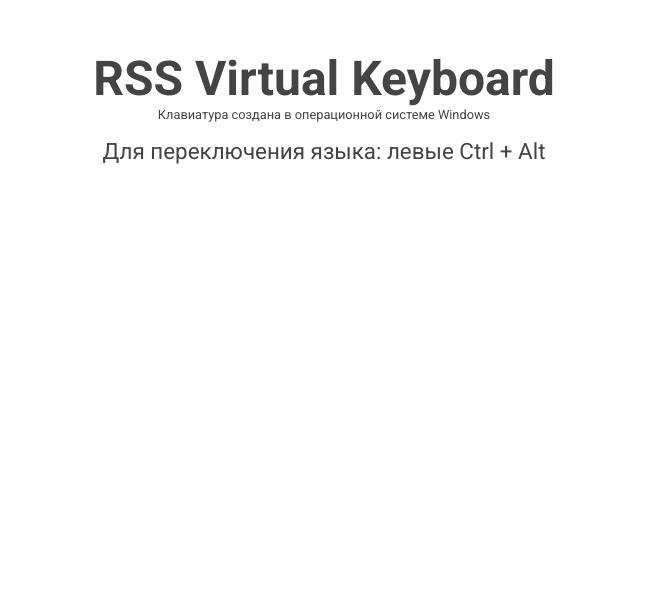
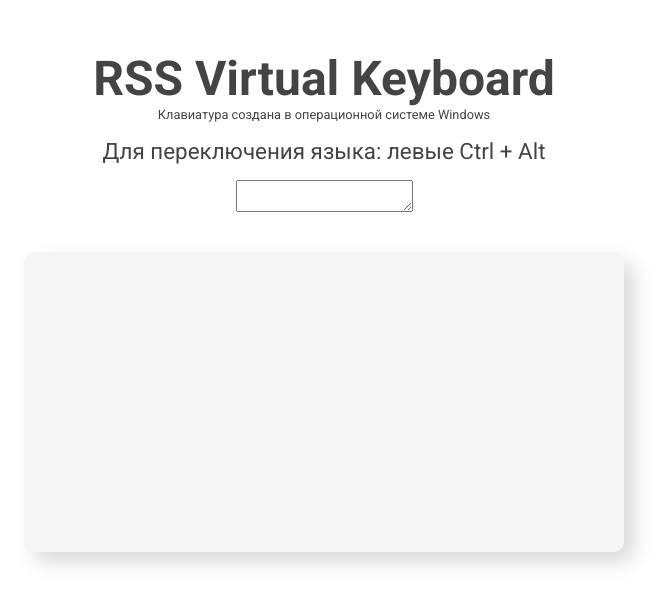
Before and after one commit to Wsko-12/rss-virtual-keyboard, a website with bundled scripts: page index.html in a window 1280 px wide. Shown: the whole page, without its empty margins (316-985 px from the left). Built offline with nearby package versions, Linux system fonts and the light colour scheme.

Commit message:
feat: add keyboard layout (output, keyboard container)

```diff
--- a/css/style.css
+++ b/css/style.css
@@ -29,3 +29,23 @@ h3{
 h2{
     font-size: 1.4rem;
 }
+
+
+.wrapper{
+    margin: auto;
+    max-width: 800px;
+    display: flex;
+    flex-direction: column;
+    align-items: center;
+}
+.output{
+    margin-bottom: 40px;
+}
+.keyboard{
+    width: 600px;
+    height: 300px;
+
+    border-radius: 10px;
+    box-shadow: 10px 10px 20px rgba(0,0,0,0.15);
+    background-color: #f5f5f5;
+}
--- a/js/classes/Keyboard.js
+++ b/js/classes/Keyboard.js
@@ -0,0 +1,14 @@
+/* eslint-disable import/no-cycle */
+/* eslint-disable import/extensions */
+import Layout from '../layout/layout.js';
+
+export default class Keyboard {
+  constructor() {
+    this.output = Layout.createEl('textarea', { classes: ['output'] });
+    this.container = Layout.createEl('div', { classes: ['keyboard'] });
+
+    this.wrapper = Layout.createEl('div', { classes: ['wrapper'], content: [this.output, this.container] });
+
+    document.body.append(this.wrapper);
+  }
+}
--- a/js/layout/layout.js
+++ b/js/layout/layout.js
@@ -1,5 +1,9 @@
+/* eslint-disable import/no-cycle */
 /* eslint-disable no-unused-expressions */
 /* eslint-disable no-extra-semi */
+// eslint-disable-next-line import/extensions
+import Keyboard from '../classes/Keyboard.js';
+
 export default {
   init() {
     const header = this.createEl('h1', { content: 'RSS Virtual Keyboard' });
@@ -7,6 +11,7 @@ export default {
     const info = this.createEl('h2', { content: 'Для переключения языка: левые Ctrl + Alt' });
 
     document.body.append(header, subtitle, info);
+    this.Keyboard = new Keyboard();
   },
   createEl(tag, properties) {
     let element;
```
